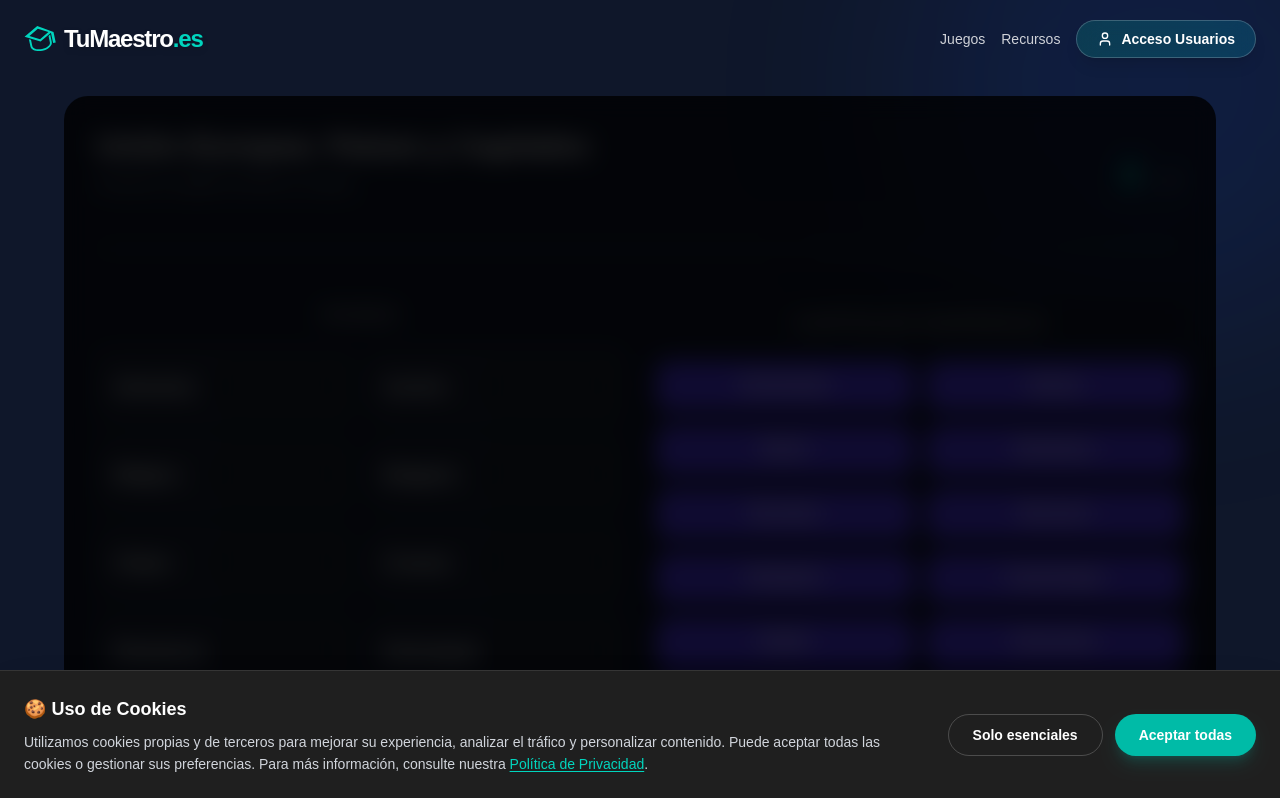
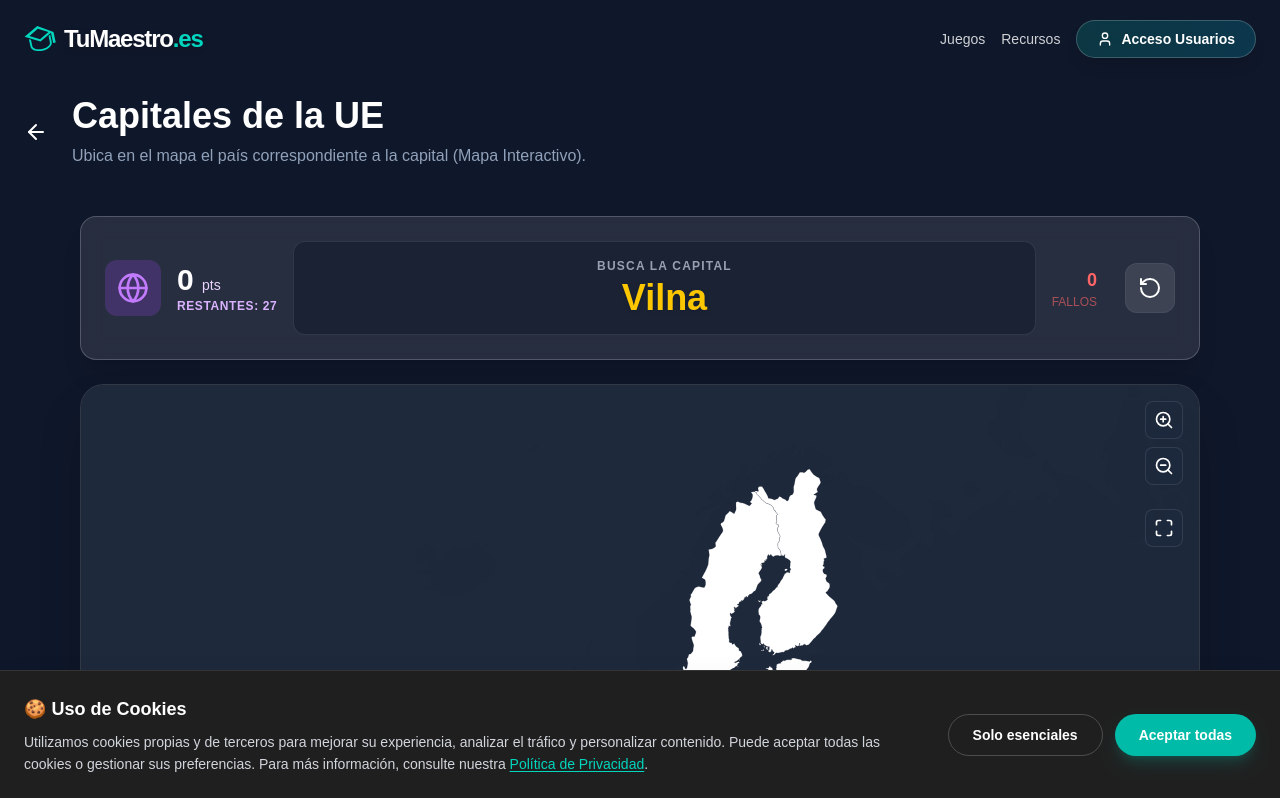
Before and after one commit to davidlpena74-bit/tumaestro, a Next.js app in the folder web/: page /juegos/capitales-ue in a window 1280 px wide. Shown: the top 798 px of the page. Built offline with nearby package versions, Linux system fonts and the light colour scheme.

Commit message:
feat: restore map games and add separate routes for puzzle matching games

```diff
--- /dev/null
+++ b/web/src/app/juegos/capitales-europa-match/page.tsx
@@ -0,0 +1,30 @@
+import EuropeCapitalsGame from '@/components/games/EuropeCapitalsGame';
+import { ArrowLeft } from 'lucide-react';
+import Link from 'next/link';
+
+export default function EuropeCapitalsMatchPage() {
+    return (
+        <div className="min-h-screen bg-[#0f172a] text-white p-4">
+            <div className="max-w-7xl mx-auto">
+                <div className="flex items-center gap-4 mb-8">
+                    <Link
+                        href="/juegos"
+                        className="p-2 hover:bg-white/10 rounded-xl transition-colors"
+                    >
+                        <ArrowLeft className="w-6 h-6" />
+                    </Link>
+                    <div>
+                        <h1 className="text-3xl font-black bg-gradient-to-r from-purple-400 to-pink-400 bg-clip-text text-transparent">
+                            Capitales de Europa: Reto de Cajas
+                        </h1>
+                        <p className="text-slate-400 font-medium">
+                            Arrastra y suelta todas las capitales del continente
+                        </p>
+                    </div>
+                </div>
+
+                <EuropeCapitalsGame />
+            </div>
+        </div>
+    );
+}
--- a/web/src/app/juegos/capitales-europa/page.tsx
+++ b/web/src/app/juegos/capitales-europa/page.tsx
@@ -1,30 +1,32 @@
-import EuropeCapitalsGame from '@/components/games/EuropeCapitalsGame';
+'use client';
+
+import CapitalGame from '@/components/games/CapitalGame';
+import { EUROPE_PATHS } from '@/components/games/data/europe-paths';
 import { ArrowLeft } from 'lucide-react';
 import Link from 'next/link';
 
-export default function EuropeCapitalsPage() {
+export default function EuropeCapitalsMapPage() {
     return (
-        <div className="min-h-screen bg-[#0f172a] text-white p-4">
-            <div className="max-w-7xl mx-auto">
+        <main className="min-h-screen bg-[#0f172a] pt-24 pb-12">
+            <div className="max-w-7xl mx-auto px-4">
                 <div className="flex items-center gap-4 mb-8">
                     <Link
                         href="/juegos"
-                        className="p-2 hover:bg-white/10 rounded-xl transition-colors"
+                        className="p-2 hover:bg-white/10 rounded-xl transition-colors text-white"
                     >
                         <ArrowLeft className="w-6 h-6" />
                     </Link>
                     <div>
-                        <h1 className="text-3xl font-black bg-gradient-to-r from-purple-400 to-pink-400 bg-clip-text text-transparent">
-                            Capitales de Europa
-                        </h1>
-                        <p className="text-slate-400 font-medium">
-                            Arrastra y suelta todas las capitales del continente
-                        </p>
+                        <h1 className="text-4xl font-black text-white mb-2">Capitales de Europa</h1>
+                        <p className="text-slate-400">Ubica en el mapa todos los países de Europa (Mapa Interactivo).</p>
                     </div>
                 </div>
 
-                <EuropeCapitalsGame />
+                <CapitalGame
+                    paths={EUROPE_PATHS}
+                    title="Capitales de Europa"
+                />
             </div>
-        </div>
+        </main>
     );
 }
--- /dev/null
+++ b/web/src/app/juegos/capitales-ue-match/page.tsx
@@ -0,0 +1,30 @@
+import CapitalMatchingGame from '@/components/games/CapitalMatchingGame';
+import { ArrowLeft } from 'lucide-react';
+import Link from 'next/link';
+
+export default function CapitalMatchingPage() {
+    return (
+        <div className="min-h-screen bg-[#0f172a] text-white p-4">
+            <div className="max-w-7xl mx-auto">
+                <div className="flex items-center gap-4 mb-8">
+                    <Link
+                        href="/juegos"
+                        className="p-2 hover:bg-white/10 rounded-xl transition-colors"
+                    >
+                        <ArrowLeft className="w-6 h-6" />
+                    </Link>
+                    <div>
+                        <h1 className="text-3xl font-black bg-gradient-to-r from-teal-400 to-emerald-400 bg-clip-text text-transparent">
+                            Capitales UE: Reto de Cajas
+                        </h1>
+                        <p className="text-slate-400 font-medium">
+                            Arrastra cada capital a su país correspondiente
+                        </p>
+                    </div>
+                </div>
+
+                <CapitalMatchingGame />
+            </div>
+        </div>
+    );
+}
--- a/web/src/app/juegos/capitales-ue/page.tsx
+++ b/web/src/app/juegos/capitales-ue/page.tsx
@@ -1,18 +1,33 @@
 'use client';
 
-import CapitalMatchingGame from '@/components/games/CapitalMatchingGame';
+import CapitalGame from '@/components/games/CapitalGame';
+import { EUROPE_PATHS } from '@/components/games/data/europe-paths';
+import { EU_MEMBERS_LIST } from '@/components/games/data/capitals-data';
+import { ArrowLeft } from 'lucide-react';
+import Link from 'next/link';
 
-export default function EUCapitalsPage() {
+export default function EUCapitalsMapPage() {
     return (
-        <main className="min-h-screen bg-[#0f172a] pt-24 pb-12 relative overflow-hidden">
-            {/* Background Gradients */}
-            <div className="absolute top-0 left-0 w-full h-full overflow-hidden pointer-events-none z-0">
-                <div className="absolute top-[-10%] right-[-10%] w-[500px] h-[500px] bg-blue-600/10 rounded-full blur-[100px]" />
-                <div className="absolute bottom-[-10%] left-[-10%] w-[500px] h-[500px] bg-emerald-600/10 rounded-full blur-[100px]" />
-            </div>
+        <main className="min-h-screen bg-[#0f172a] pt-24 pb-12">
+            <div className="max-w-7xl mx-auto px-4">
+                <div className="flex items-center gap-4 mb-8">
+                    <Link
+                        href="/juegos"
+                        className="p-2 hover:bg-white/10 rounded-xl transition-colors text-white"
+                    >
+                        <ArrowLeft className="w-6 h-6" />
+                    </Link>
+                    <div>
+                        <h1 className="text-4xl font-black text-white mb-2">Capitales de la UE</h1>
+                        <p className="text-slate-400">Ubica en el mapa el país correspondiente a la capital (Mapa Interactivo).</p>
+                    </div>
+                </div>
 
-            <div className="relative z-10">
-                <CapitalMatchingGame />
+                <CapitalGame
+                    paths={EUROPE_PATHS}
+                    targetList={EU_MEMBERS_LIST}
+                    title="Capitales de la UE"
+                />
             </div>
         </main>
     );
--- a/web/src/app/juegos/page.tsx
+++ b/web/src/app/juegos/page.tsx
@@ -2,7 +2,7 @@
 
 import Link from 'next/link';
 import { motion } from 'framer-motion';
-import { Map, BrainCircuit, ArrowRight, Calculator, Globe, MapPin, GraduationCap, Landmark } from 'lucide-react';
+import { Map, BrainCircuit, ArrowRight, Calculator, Globe, MapPin, GraduationCap, Landmark, Puzzle } from 'lucide-react';
 
 type Game = {
     id: string;
@@ -69,8 +69,24 @@ const categories: Category[] = [
                 title: 'Ríos de España',
                 description: 'Identifica los principales ríos de la península.',
                 href: '/juegos/mapa-rios',
-                icon: Map, // Or another icon like Wine/Waves but Map is fine or we can import Waves from lucide
+                icon: Map,
                 color: 'from-cyan-500 to-blue-600',
+            },
+            {
+                id: 'capitals-ue-match',
+                title: 'Puzzle: Capitales UE',
+                description: 'Juego de arrastrar. Empareja países y capitales de la Unión Europea.',
+                href: '/juegos/capitales-ue-match',
+                icon: Puzzle,
+                color: 'from-pink-500 to-rose-500',
+            },
+            {
+                id: 'capitals-europe-match',
+                title: 'Puzzle: Toda Europa',
+                description: 'Reto final de arrastrar. Las 50 capitales del continente.',
+                href: '/juegos/capitales-europa-match',
+                icon: Puzzle,
+                color: 'from-fuchsia-600 to-purple-600',
             }
         ]
     },
```
